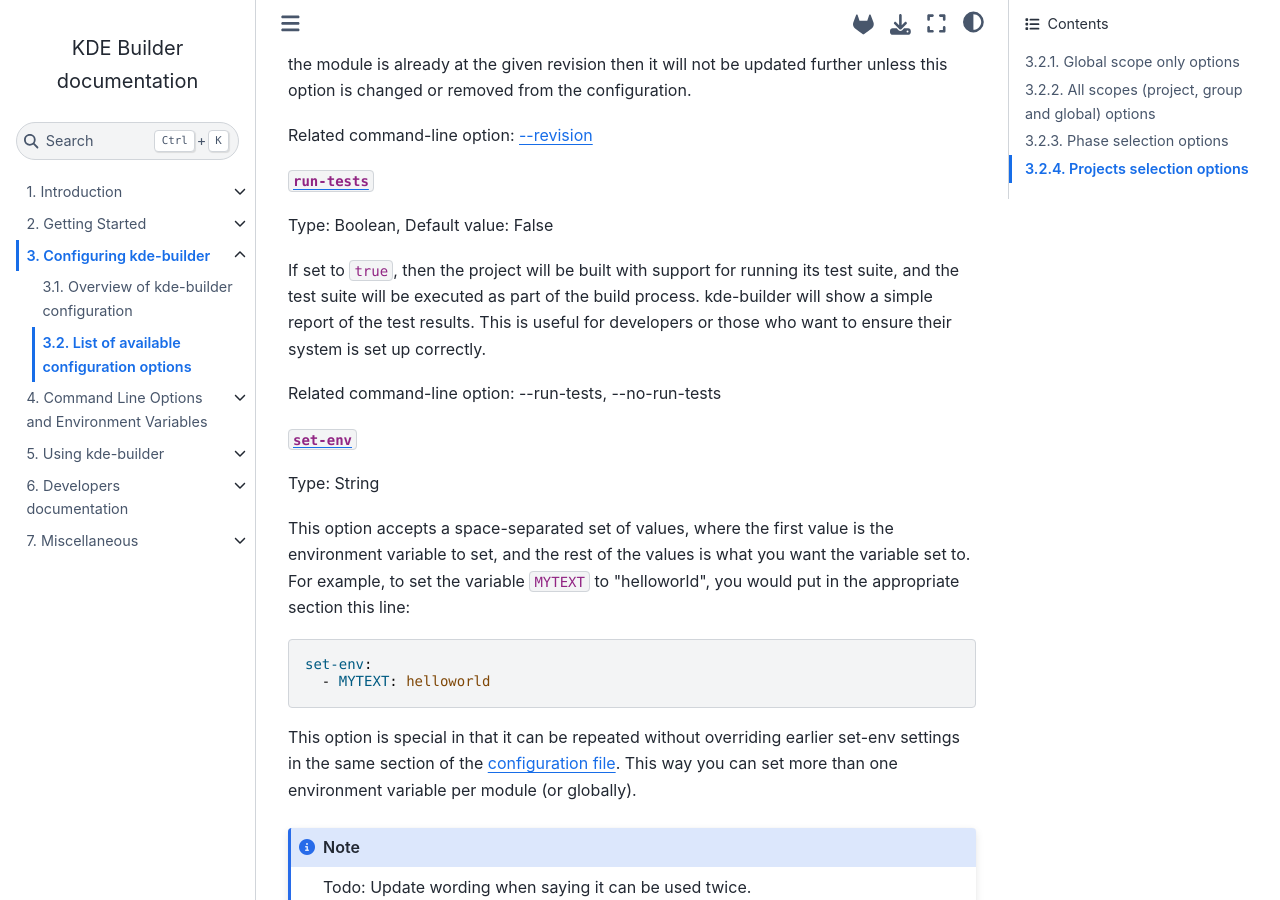
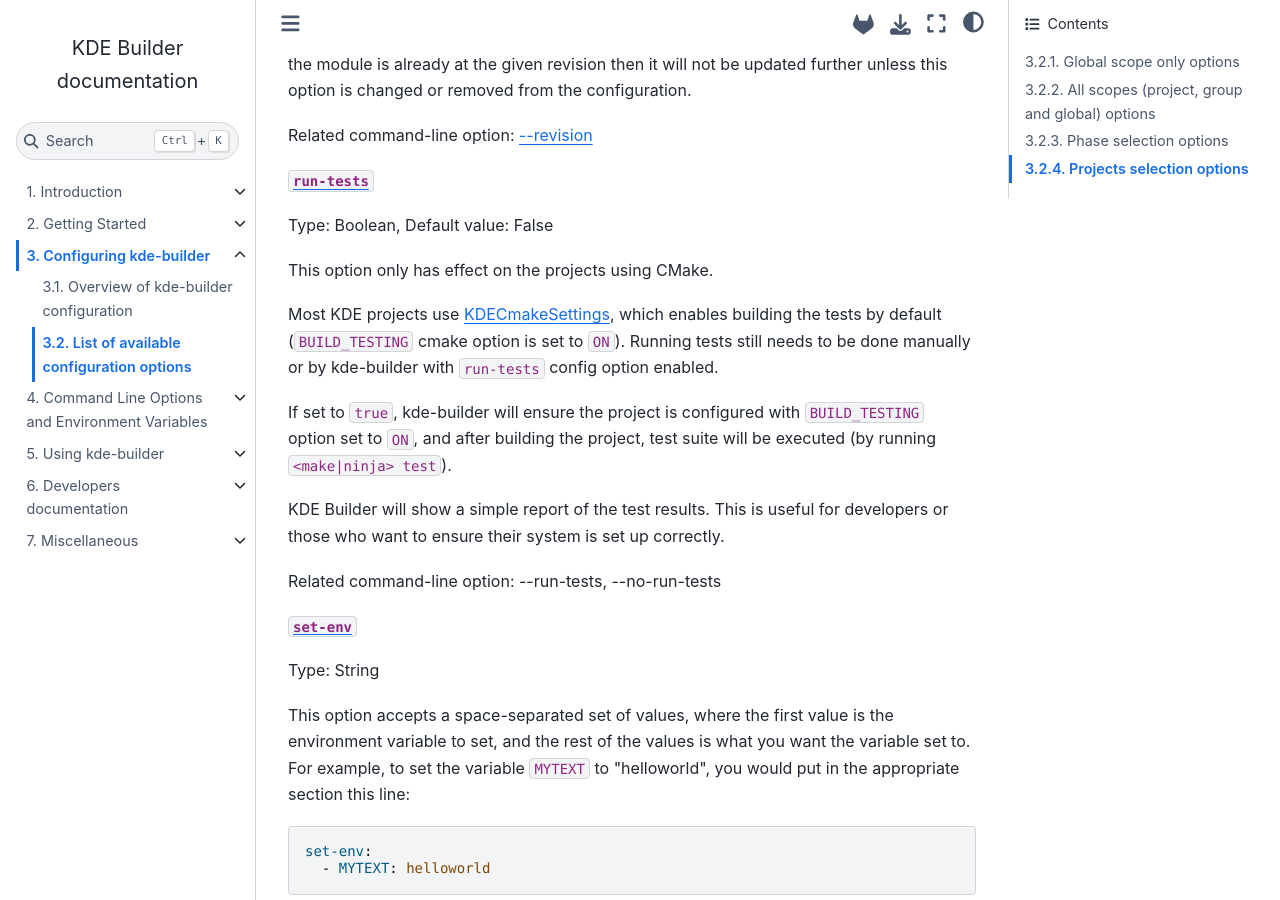
Before and after one commit to KDE/kde-builder, a Sphinx documentation site: the page built from doc/configuration/conf-options-table.md, in a window 1280 px wide and 900 px high, scrolled down 19256 px. Built offline with Sphinx 7.4.7 and the Sphinx Book theme 1.1.4, drawn with Linux system fonts in a browser that asks for light colours.

Commit message:
doc: Clarify the effect of --run-tests and --no-run-tests

```diff
--- a/doc/configuration/conf-options-table.md
+++ b/doc/configuration/conf-options-table.md
@@ -896,9 +896,17 @@
 
 Type: Boolean, Default value: False
 
-If set to `true`, then the project will be built with
-support for running its test suite, and the test suite will be executed
-as part of the build process. kde-builder will show a simple report of
+This option only has effect on the projects using CMake.
+
+Most KDE projects use [KDECmakeSettings](https://invent.kde.org/frameworks/extra-cmake-modules/-/blob/e5682c5ca2e3b73e8829cdb81c056070c60efd42/kde-modules/KDECMakeSettings.cmake#L184),
+which enables building the tests by default (`BUILD_TESTING` cmake option is set to `ON`).
+Running tests still needs to be done manually or by kde-builder with `run-tests` config option enabled.
+
+If set to `true`, kde-builder will ensure the project is configured with
+`BUILD_TESTING` option set to `ON`, and after building the project,
+test suite will be executed (by running `<make|ninja> test`).
+
+KDE Builder will show a simple report of
 the test results. This is useful for developers or those who want to
 ensure their system is set up correctly.
 
```
